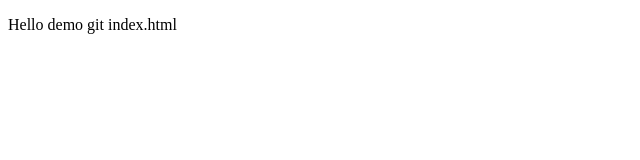
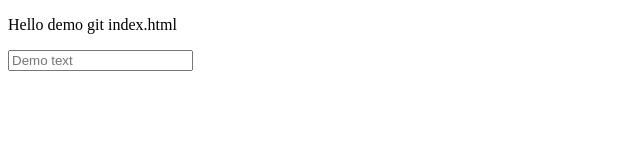
Before and after one commit to 01aadii/NewRepo, a plain HTML site: page index.html in a window 1280 px wide. Shown: the whole page, without its empty margins (0-640 px from the left). Drawn offline with Linux system fonts and the light colour scheme.

Commit message:
input placeholder feature added

```diff
--- a/index.html
+++ b/index.html
@@ -7,5 +7,6 @@
 </head>
 <body>
     <p>Hello demo git index.html</p>
+    <input placeholder="Demo text">
 </body>
 </html>
```
